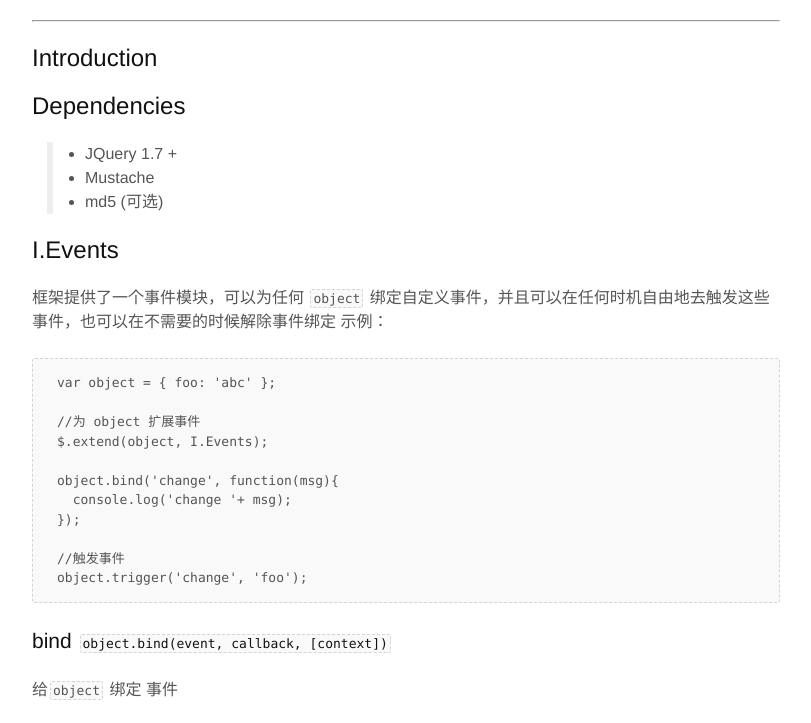
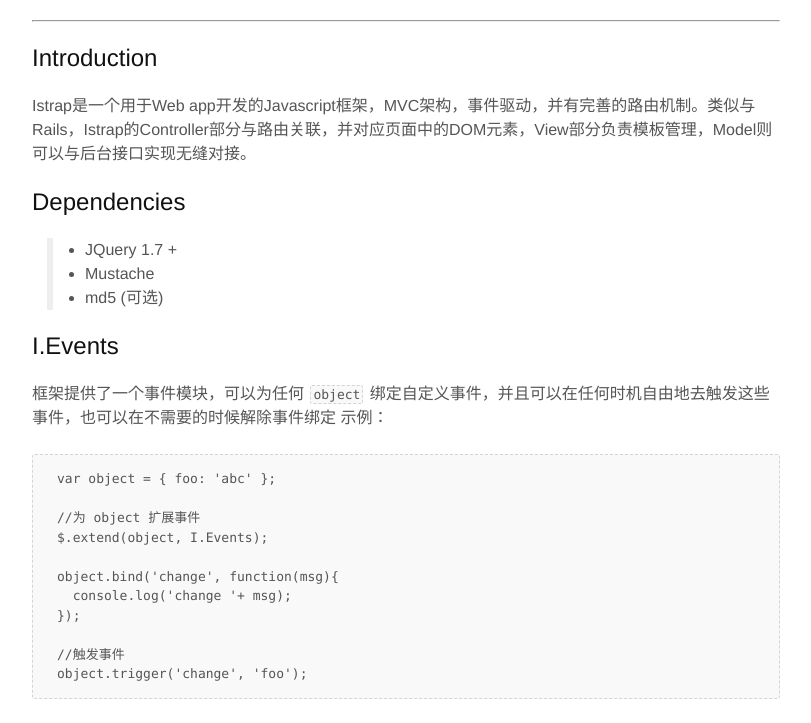
Before and after one commit to numbcoder/istrap, a plain HTML site: page docs/api.html in a window 1280 px wide. Shown: the part 62-785 px from the top of the page, without its empty margins (234-1045 px from the left). Drawn offline with Linux system fonts and the light colour scheme.

Commit message:
fix encode utf-8

```diff
--- a/docs/api.html
+++ b/docs/api.html
@@ -1,5 +1,6 @@
 <html>
   <head>
+    <meta http-equiv="Content-Type" content="text/html; charset=utf-8">
     <link rel="stylesheet" href="markdown.css">
   </head>
   <body>
@@ -9,6 +10,8 @@
 <hr></hr>
 
 <h3>Introduction</h3>
+
+<p>Istrap是一个用于Web app开发的Javascript框架，MVC架构，事件驱动，并有完善的路由机制。类似与Rails，Istrap的Controller部分与路由关联，并对应页面中的DOM元素，View部分负责模板管理，Model则可以与后台接口实现无缝对接。</p>
 
 <h3>Dependencies</h3>
 
```
Also changed, not shown: 2 other files. Lines whose indentation alone changed are shown as unchanged.
